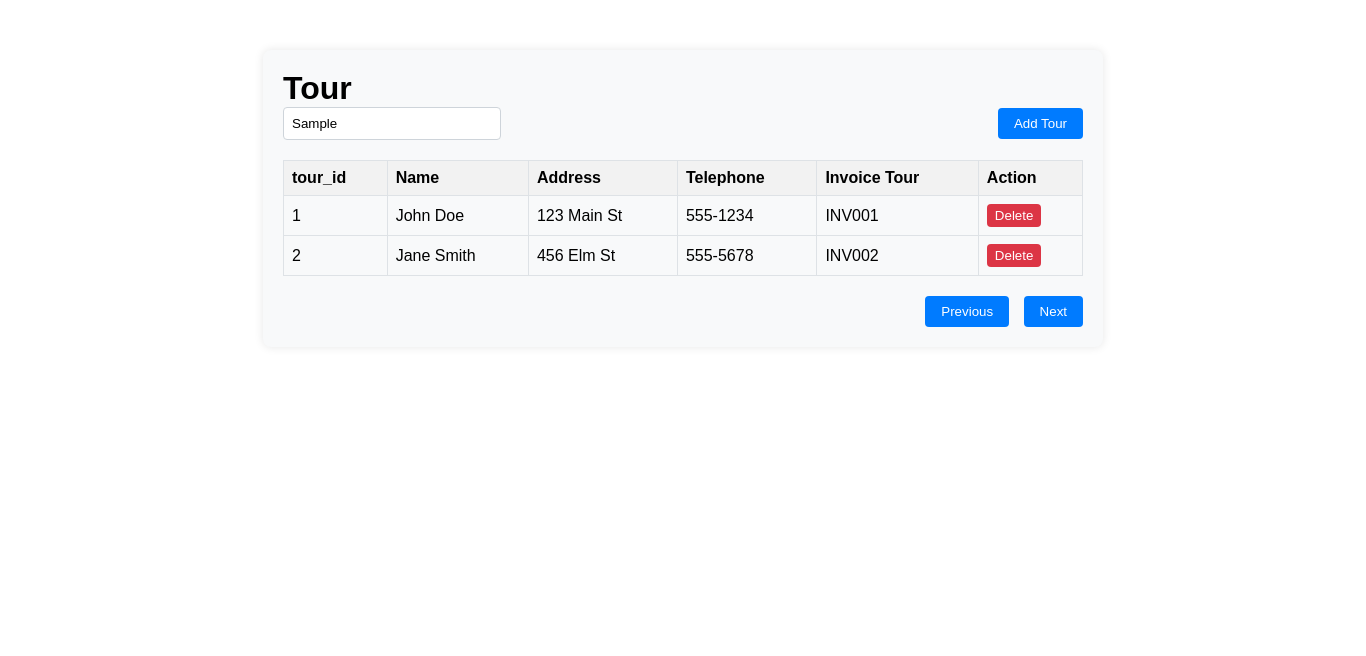
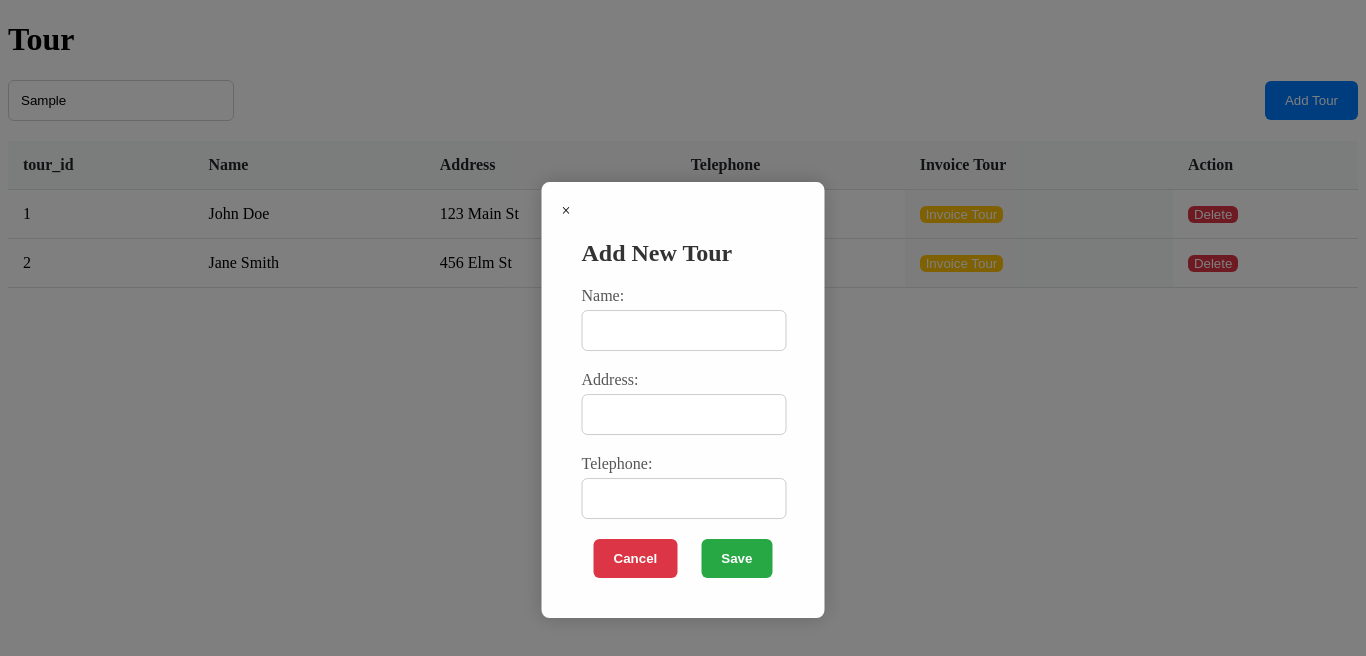
Before and after one commit to Inno013/skecho-fe, an Electron app: page views/admin/tour/tour.html in a window 1366 px wide. Both pictures are taken after typing "Sample" into the empty fields and a click on the button "Add Tour". Drawn offline with Linux system fonts and the light colour scheme.

Commit message:
menu tour

```diff
--- a/assets/css/tour.css
+++ b/assets/css/tour.css
@@ -1,22 +1,33 @@
-body {
-    font-family: Arial, sans-serif;
-    margin: 0;
-    padding: 0;
+/* Desain Tabel */
+.table-container {
+    overflow-x: auto;
 }
 
-.container {
-    background-color: #f8f9fa;
-    padding: 20px;
-    max-width: 800px;
-    margin: 50px auto;
-    border-radius: 8px;
-    box-shadow: 0 0 10px rgba(0, 0, 0, 0.1);
+table {
+    width: 100%;
+    border-collapse: collapse;
+    border-spacing: 0;
 }
 
-.title {
-    margin: 0; /* Remove default margin */
+th, td {
+    padding: 15px;
+    text-align: left;
+    border-bottom: 1px solid #dee2e6;
 }
 
+th {
+    background-color: #f8f9fa;
+    color: #212529;
+    font-weight: bold;
+    position: sticky;
+    top: 0;
+    z-index: 1;
+}
+
+
+
+
+/* Desain Header */
 .header {
     display: flex;
     align-items: center;
@@ -25,79 +36,28 @@ body {
 }
 
 .header input[type="text"] {
-    padding: 8px;
-    border-radius: 4px;
+    padding: 12px;
+    border-radius: 6px;
     border: 1px solid #ced4da;
     width: 200px;
 }
 
 .btn-add {
-    padding: 8px 16px;
+    padding: 12px 20px;
     background-color: #007bff;
     color: #fff;
     border: none;
-    border-radius: 4px;
+    border-radius: 6px;
     cursor: pointer;
+    transition: background-color 0.3s ease;
 }
 
 .btn-add:hover {
     background-color: #0056b3;
 }
 
-.table-container {
-    overflow-x: auto;
-}
-
-table {
-    width: 100%;
-    border-collapse: collapse;
-}
-
-th, td {
-    border: 1px solid #dee2e6;
-    padding: 8px;
-    text-align: left;
-}
-
-th {
-    background-color: #f2f2f2;
-}
-
-.action-btn {
-    padding: 4px 8px;
-    background-color: #dc3545;
-    color: #fff;
-    border: none;
-    border-radius: 4px;
-    cursor: pointer;
-}
-
-.action-btn:hover {
-    background-color: #c82333;
-}
-
-.pagination {
-    margin-top: 20px;
-    text-align: right;
-}
-
-.pagination button {
-    padding: 8px 16px;
-    margin-left: 10px;
-    background-color: #007bff;
-    color: #fff;
-    border: none;
-    border-radius: 4px;
-    cursor: pointer;
-}
-
-.pagination button:hover {
-    background-color: #0056b3;
-}
-
-/* CSS sebelumnya */
-
-/* Ganti warna latar belakang modal dan konten modal */
+/* Desain Pop-out */
+/* Desain Pop-out */
 .modal {
     display: none;
     position: fixed;
@@ -107,74 +67,185 @@ th {
     width: 100%;
     height: 100%;
     overflow: auto;
-    background-color: rgba(0,0,255,0.8); /* Warna biru */
+    background-color: rgba(0, 0, 0, 0.5);
 }
 
 .modal-content {
-    background-color: #fff; /* Warna putih */
-    margin: 15% auto;
+    background-color: #fefefe;
     padding: 20px;
-    border: none; /* Hilangkan border */
-    width: 80%;
-    max-width: 500px;
+    border-radius: 8px;
+    box-shadow: 0 0 20px rgba(0, 0, 0, 0.2);
+    max-width: 400px;
+    position: fixed;
+    top: 50%;
+    left: 50%;
+    transform: translate(-50%, -50%);
 }
 
-/* CSS sebelumnya */
 
-/* Ganti tata letak konten modal menjadi card */
-.modal-content {
-    display: flex;
-    justify-content: center;
-    align-items: center;
-    height: 100%;
+
+.card {
+    padding: 20px;
+}
+
+.input-group {
+    margin-bottom: 20px;
+}
+
+.input-group label {
+    display: block;
+    margin-bottom: 5px;
+    color: #555;
+}
+
+.input-group input[type="text"],
+.input-group input[type="number"] {
+    width: calc(100% - 24px);
+    padding: 12px;
+    border-radius: 6px;
+    border: 1px solid #ccc;
+}
+
+.input-group input[type="number"] {
+    width: calc(100% - 20px);
+}
+
+.btn-group {
+    text-align: center;
+}
+
+.btn-group button {
+    padding: 12px 20px;
+    margin: 0 10px;
+    border: none;
+    border-radius: 6px;
+    cursor: pointer;
+    transition: background-color 0.3s ease;
+    font-weight: bold;
+}
+
+.btn-cancel {
+    background-color: #dc3545;
+    color: #fff;
+}
+
+.btn-cancel:hover {
+    background-color: #c82333;
+}
+
+.btn-save {
+    background-color: #28a745;
+    color: #fff;
+}
+
+.btn-save:hover {
+    background-color: #218838;
 }
 
 .card {
-    background-color: #fff; /* Warna putih */
     padding: 20px;
-    border-radius: 8px;
-    box-shadow: 0 0 10px rgba(0, 0, 0, 0.3);
 }
 
-/* Ganti warna tombol simpan menjadi hijau */
+.card h2 {
+    margin-top: 0;
+    color: #333;
+}
+
+.input-group {
+    margin-bottom: 20px;
+}
+
+.input-group label {
+    display: block;
+    margin-bottom: 5px;
+    color: #555;
+}
+
+.input-group input[type="text"],
+.input-group input[type="number"] {
+    width: calc(100% - 24px);
+    padding: 12px;
+    border-radius: 6px;
+    border: 1px solid #ccc;
+}
+
+.input-group input[type="number"] {
+    width: calc(100% - 20px);
+}
+
+.btn-group {
+    text-align: center;
+}
+
+.btn-group button {
+    padding: 12px 20px;
+    margin: 0 10px;
+    border: none;
+    border-radius: 6px;
+    cursor: pointer;
+    transition: background-color 0.3s ease;
+    font-weight: bold;
+}
+
+.btn-cancel {
+    background-color: #dc3545;
+    color: #fff;
+}
+
+.btn-cancel:hover {
+    background-color: #c82333;
+}
+
 .btn-save {
-    background-color: #28a745; /* Warna hijau */
+    background-color: #28a745;
     color: #fff;
-    border: none;
-    border-radius: 4px;
-    padding: 10px 20px;
-    margin-right: 10px;
-    cursor: pointer;
 }
 
 .btn-save:hover {
-    background-color: #218838; /* Warna hijau gelap saat dihover */
+    background-color: #218838;
 }
 
-/* Ganti warna tombol batal menjadi merah */
-.btn-cancel {
-    background-color: #dc3545; /* Warna merah */
+.pagination {
+    text-align: center;
+    margin-top: 20px;
+}
+
+.pagination button {
+    padding: 12px 20px;
+    margin: 0 5px;
+    background-color: #007bff;
     color: #fff;
     border: none;
-    border-radius: 4px;
-    padding: 10px 20px;
+    border-radius: 6px;
     cursor: pointer;
+    transition: background-color 0.3s ease;
 }
 
-.btn-cancel:hover {
-    background-color: #c82333; /* Warna merah gelap saat dihover */
+.pagination button:hover {
+    background-color: #0056b3;
+}
+.btn-delete {
+    background-color: #dc3545; /* Warna merah untuk tombol delete */
+    color: #fff;
+    border: none;
+    border-radius: 6px;
+    cursor: pointer;
+    transition: background-color 0.3s ease;
 }
 
-/* Sembunyikan tombol close */
-.close {
-    position: absolute;
-    top: 10px;
-    right: 10px;
-    font-size: 20px;
-    color: #aaa;
-    cursor: pointer;
+.btn-delete:hover {
+    background-color: #c82333; /* Warna merah yang sedikit lebih gelap saat dihover */
 }
 
-.close:hover {
-    color: #000;
+.btn-invoice {
+    background-color: #ffc107; /* Warna oranye untuk tombol invoice tour */
+    color: #fff;
+    border: none;
+    border-radius: 6px;
+    cursor: pointer;
+    transition: background-color 0.3s ease;
 }
+
+.btn-invoice:hover {
+    background-color: #e0a800; /* Warna oranye yang sedikit lebih gelap saat dihover */
+}
--- a/assets/js/tour.js
+++ b/assets/js/tour.js
@@ -1,10 +1,55 @@
-// Tambahkan event listener untuk tombol batal
-document.getElementById('btnCancel').addEventListener('click', function() {
-    closeModal();
+// Ambil elemen pop-out Add Tour
+var addTourModal = document.getElementById("addTourModal");
+var btnAddTour = document.querySelector(".btn-add");
+
+// Ambil elemen pop-out Invoice Tour
+var invoiceTourModal = document.getElementById("invoiceTourModal");
+var btnInvoiceTour = document.querySelectorAll(".btn-invoice");
+
+// Ambil elemen tombol untuk menutup pop-out
+var closeButtons = document.querySelectorAll(".close");
+var btnCancelAddTour = document.getElementById("btnCancelAddTour");
+var btnCancelInvoice = document.getElementById("btnCancelInvoice");
+
+// Fungsi untuk menampilkan pop-out Add Tour
+function openAddTourModal() {
+    addTourModal.style.display = "block";
+}
+
+// Fungsi untuk menampilkan pop-out Invoice Tour
+function openInvoiceTourModal() {
+    invoiceTourModal.style.display = "block";
+}
+
+// Fungsi untuk menyembunyikan pop-out
+function closeModal() {
+    addTourModal.style.display = "none";
+    invoiceTourModal.style.display = "none";
+}
+
+// Event listener untuk tombol "Add Tour"
+btnAddTour.addEventListener("click", openAddTourModal);
+
+// Event listener untuk tombol "Invoice Tour"
+btnInvoiceTour.forEach(function(btn) {
+    btn.addEventListener("click", openInvoiceTourModal);
 });
 
-// Fungsi untuk menutup modal
-function closeModal() {
-    var modal = document.getElementById('myModal');
-    modal.style.display = 'none';
-}
+// Event listener untuk tombol close
+closeButtons.forEach(function(btn) {
+    btn.addEventListener("click", closeModal);
+});
+
+// Event listener untuk tombol "Cancel" pada pop-out Add Tour
+btnCancelAddTour.addEventListener("click", closeModal);
+
+// Event listener untuk tombol "Cancel" pada pop-out Invoice Tour
+btnCancelInvoice.addEventListener("click", closeModal);
+
+// Event listener untuk menutup pop-out saat klik di luar area pop-out
+window.addEventListener("click", function(event) {
+    if (event.target == addTourModal || event.target == invoiceTourModal) {
+        closeModal();
+    }
+
+});
--- a/views/admin/tour/tour.html
+++ b/views/admin/tour/tour.html
@@ -31,16 +31,18 @@
                         <td>John Doe</td>
                         <td>123 Main St</td>
                         <td>555-1234</td>
-                        <td>INV001</td>
-                        <td><button class="action-btn">Delete</button></td>
+                        <th><button class="btn-invoice">Invoice Tour</button></th>
+                        <td><button class="btn-delete">Delete</button></td>
+
                     </tr>
                     <tr>
                         <td>2</td>
                         <td>Jane Smith</td>
                         <td>456 Elm St</td>
                         <td>555-5678</td>
-                        <td>INV002</td>
-                        <td><button class="action-btn">Delete</button></td>
+                        <th><button class="btn-invoice">Invoice Tour</button></th>
+                        <td><button class="btn-delete">Delete</button></td>
+
                     </tr>
                     <!-- More rows can be added here -->
                 </tbody>
@@ -50,22 +52,66 @@
             <button class="btn-previous">Previous</button>
             <button class="btn-next">Next</button>
         </div>
-        <!-- Modal -->
-<div id="myModal" class="modal">
+       <!-- Pop-out untuk menambahkan tour -->
+<div id="addTourModal" class="modal">
     <div class="modal-content">
         <span class="close">&times;</span>
         <div class="card">
+            <h2>Add New Tour</h2>
+            <div class="input-group">
                 <label for="name">Name:</label>
                 <input type="text" id="name" name="name">
+            </div>
+            <div class="input-group">
                 <label for="address">Address:</label>
                 <input type="text" id="address" name="address">
+            </div>
+            <div class="input-group">
                 <label for="telephone">Telephone:</label>
                 <input type="text" id="telephone" name="telephone">
-            <button id="btnSave" class="btn-save">Save</button>
-            <button id="btnCancel" class="btn-cancel">Cancel</button>
+            </div>
+            <div class="btn-group">
+                <button id="btnCancelAddTour" class="btn-cancel">Cancel</button>
+                <button id="btnSaveAddTour" class="btn-save">Save</button>
+
             </div>
         </div>
     </div>
+</div>
+
+<!-- Pop-out untuk invoice tour -->
+<div id="invoiceTourModal" class="modal">
+    <div class="modal-content">
+        <span class="close">&times;</span>
+        <div class="card">
+            <h2>Invoice Registration</h2>
+            <div class="input-group">
+                <label for="tourId">ID Tour:</label>
+                <input type="text" id="tourId" name="tourId">
+            </div>
+            <div class="input-group">
+                <label for="unitBus">Unit Bus:</label>
+                <input type="text" id="unitBus" name="unitBus">
+            </div>
+            <div class="input-group">
+                <label for="telephoneInvoice">Telephone:</label>
+                <input type="text" id="telephoneInvoice" name="telephoneInvoice">
+            </div>
+            <div class="input-group">
+                <label for="individuals">Number of Individuals:</label>
+                <input type="number" id="individuals" name="individuals" min="1">
+            </div>
+            <div class="btn-group">
+                <button id="btnCancelInvoice" class="btn-cancel">Cancel</button>
+                <button id="btnSaveInvoice" class="btn-save">Save</button>
+            </div>
+        </div>
+    </div>
+</div>
+
+
+
+
 
 
 
```
Lines whose indentation alone changed are shown as unchanged.
